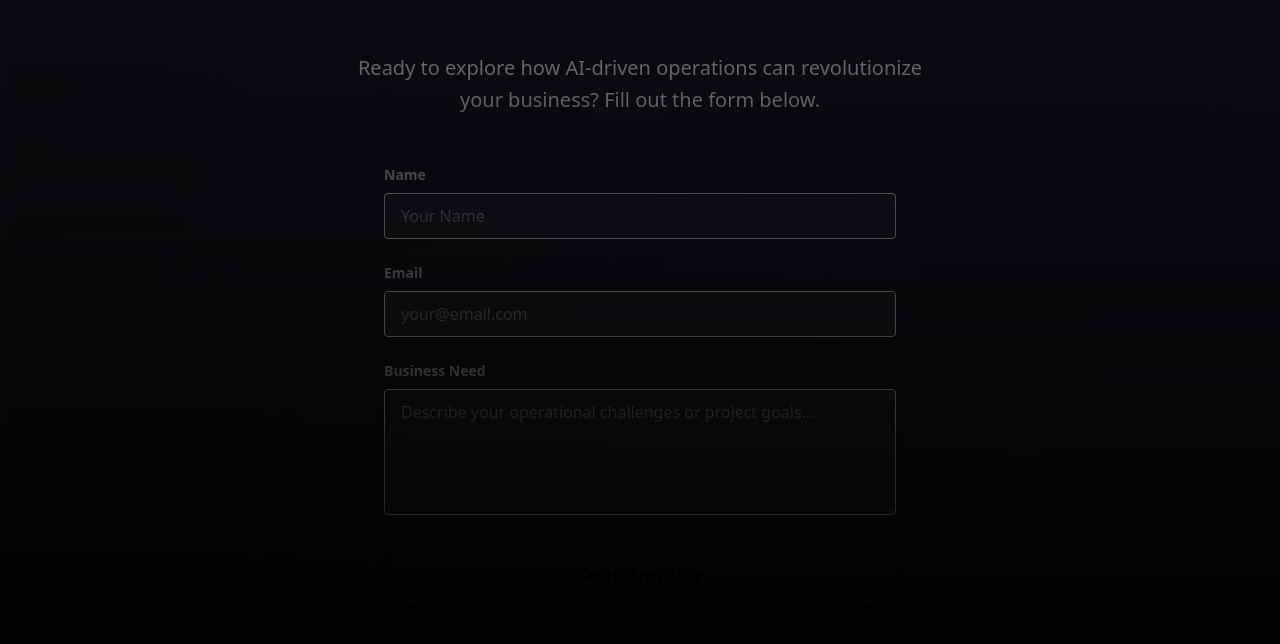
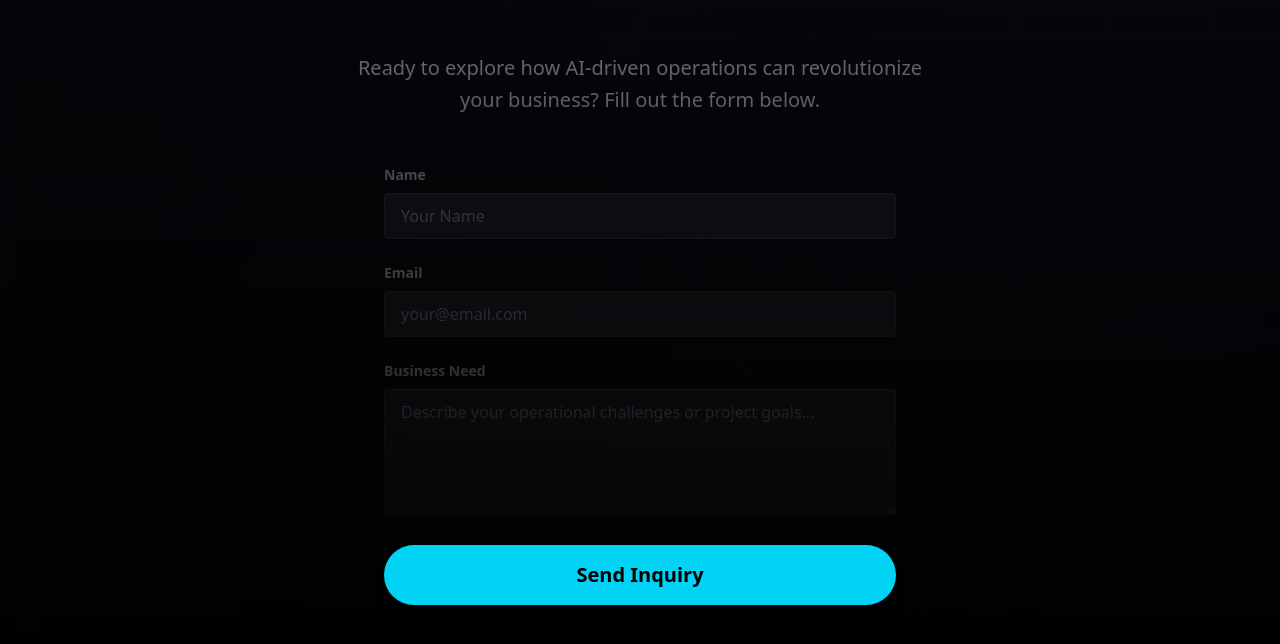
Before and after one commit to amirgeek/quantumleap-ai-landing, a Next.js app: page / in a window 1280 px wide. Shown: the part 2738-3382 px from the top of the page. Built offline with nearby package versions, Linux system fonts and the light colour scheme.

Commit message:
fix: Redesigned contact form for optimal visibility and interaction

```diff
--- a/src/app/page.tsx
+++ b/src/app/page.tsx
@@ -182,7 +182,7 @@ export default function Home() {
 
       {/* New Contact Form Section */}
       <section
-        className="py-20 px-4 md:px-8 bg-zinc-900 text-center border-t border-gray-900"
+        className="py-20 px-4 md:px-8 bg-zinc-950 text-center border-t border-gray-900" // Changed to bg-zinc-950
       >
         <div className="max-w-xl mx-auto">
           <h2 className={`${spaceGrotesk.className} text-5xl sm:text-6xl font-extrabold mb-8 text-gradient-neon bg-gradient-to-r from-bright-green to-cyan-electric drop-shadow-neon`}>
@@ -198,7 +198,7 @@ export default function Home() {
                 type="text"
                 id="name"
                 name="name"
-                className="shadow appearance-none border border-cyan-electric/50 rounded w-full py-3 px-4 bg-zinc-800 text-white leading-tight focus:outline-none focus:shadow-outline focus:border-cyan-electric"
+                className="shadow appearance-none border border-zinc-700 rounded w-full py-3 px-4 bg-zinc-800 text-white leading-tight focus:outline-none focus:shadow-outline focus:border-cyan-electric placeholder-gray-400" // Added border-zinc-700 and placeholder-gray-400
                 placeholder="Your Name"
               />
             </div>
@@ -208,7 +208,7 @@ export default function Home() {
                 type="email"
                 id="email"
                 name="email"
-                className="shadow appearance-none border border-cyan-electric/50 rounded w-full py-3 px-4 bg-zinc-800 text-white leading-tight focus:outline-none focus:shadow-outline focus:border-cyan-electric"
+                className="shadow appearance-none border border-zinc-700 rounded w-full py-3 px-4 bg-zinc-800 text-white leading-tight focus:outline-none focus:shadow-outline focus:border-cyan-electric placeholder-gray-400"
                 placeholder="your@email.com"
               />
             </div>
@@ -218,7 +218,7 @@ export default function Home() {
                 id="businessNeed"
                 name="businessNeed"
                 rows={5}
-                className="shadow appearance-none border border-cyan-electric/50 rounded w-full py-3 px-4 bg-zinc-800 text-white leading-tight focus:outline-none focus:shadow-outline focus:border-cyan-electric"
+                className="shadow appearance-none border border-zinc-700 rounded w-full py-3 px-4 bg-zinc-800 text-white leading-tight focus:outline-none focus:shadow-outline focus:border-cyan-electric placeholder-gray-400"
                 placeholder="Describe your operational challenges or project goals..."
               ></textarea>
             </div>
@@ -226,7 +226,7 @@ export default function Home() {
               type="submit"
               whileHover={{ scale: 1.05, boxShadow: "0 0 20px rgba(0, 255, 255, 0.6)", y: -5 }} // Brighter glow on hover
               whileTap={{ scale: 0.95 }}
-              className="w-full px-12 py-4 bg-gradient-to-r from-cyan-electric to-bright-green text-black text-xl font-bold rounded-full shadow-lg transform transition-all duration-300 focus:outline-none focus:ring-4 focus:ring-cyan-electric focus:ring-opacity-70 relative overflow-hidden group"
+              className="w-full px-12 py-4 bg-cyan-400 text-black text-xl font-bold rounded-full shadow-lg transform transition-all duration-300 focus:outline-none focus:ring-4 focus:ring-cyan-electric focus:ring-opacity-70 relative overflow-hidden group" // Changed to bg-cyan-400 text-black
             >
               <span className="relative z-10">Send Inquiry</span>
               <span className="absolute inset-0 bg-gradient-to-r from-cyan-electric to-bright-green opacity-0 group-hover:opacity-40 transition-opacity duration-300 animate-glitch-effect"></span>
--- a/tailwind.config.ts
+++ b/tailwind.config.ts
@@ -19,7 +19,8 @@ const config: Config = {
         'deep-purple': '#800080',
         'vibrant-purple': '#a855f7',
         'bright-green': '#00ff66',
-        'zinc-900': '#18181b', // Added zinc-900
+        'zinc-900': '#18181b',
+        'zinc-950': '#0f0f12', // Added zinc-950 for solid dark background
       },
       boxShadow: {
         'neon': '0 0 15px rgba(0, 255, 255, 0.4), 0 0 30px rgba(0, 255, 255, 0.2)',
```
